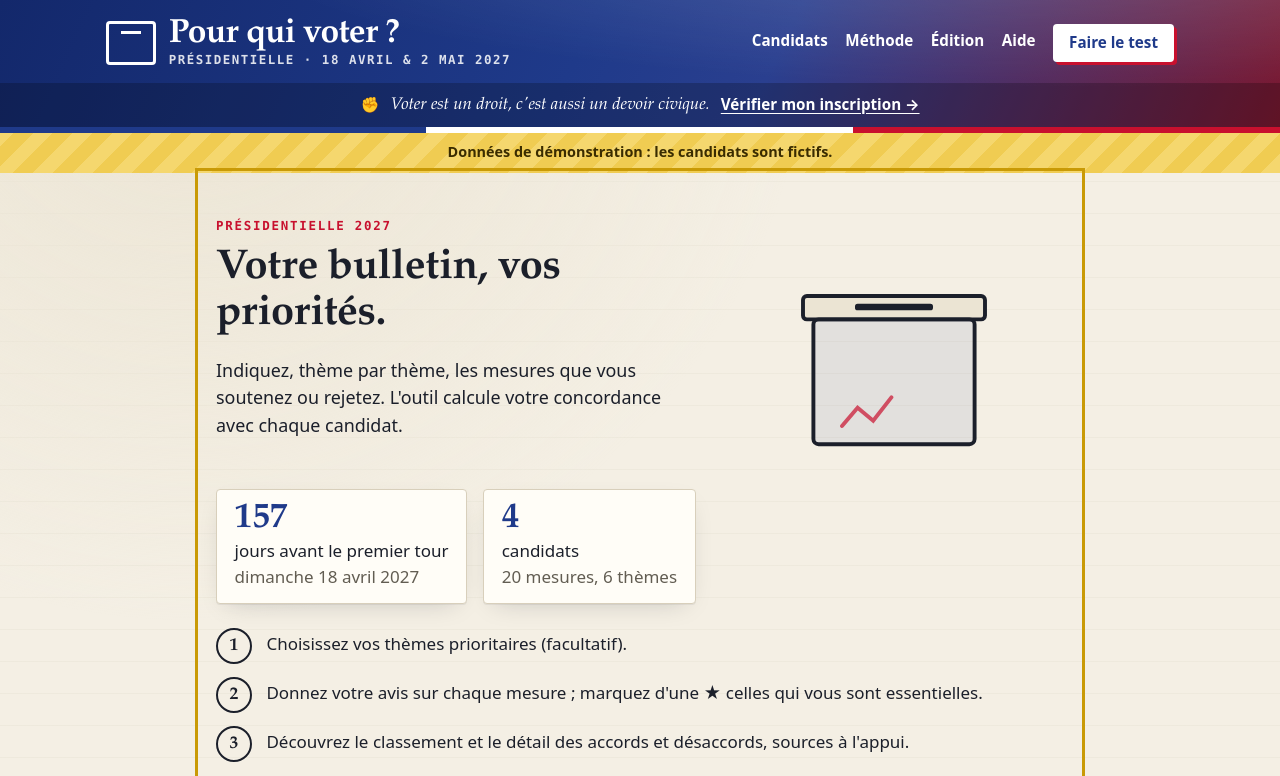
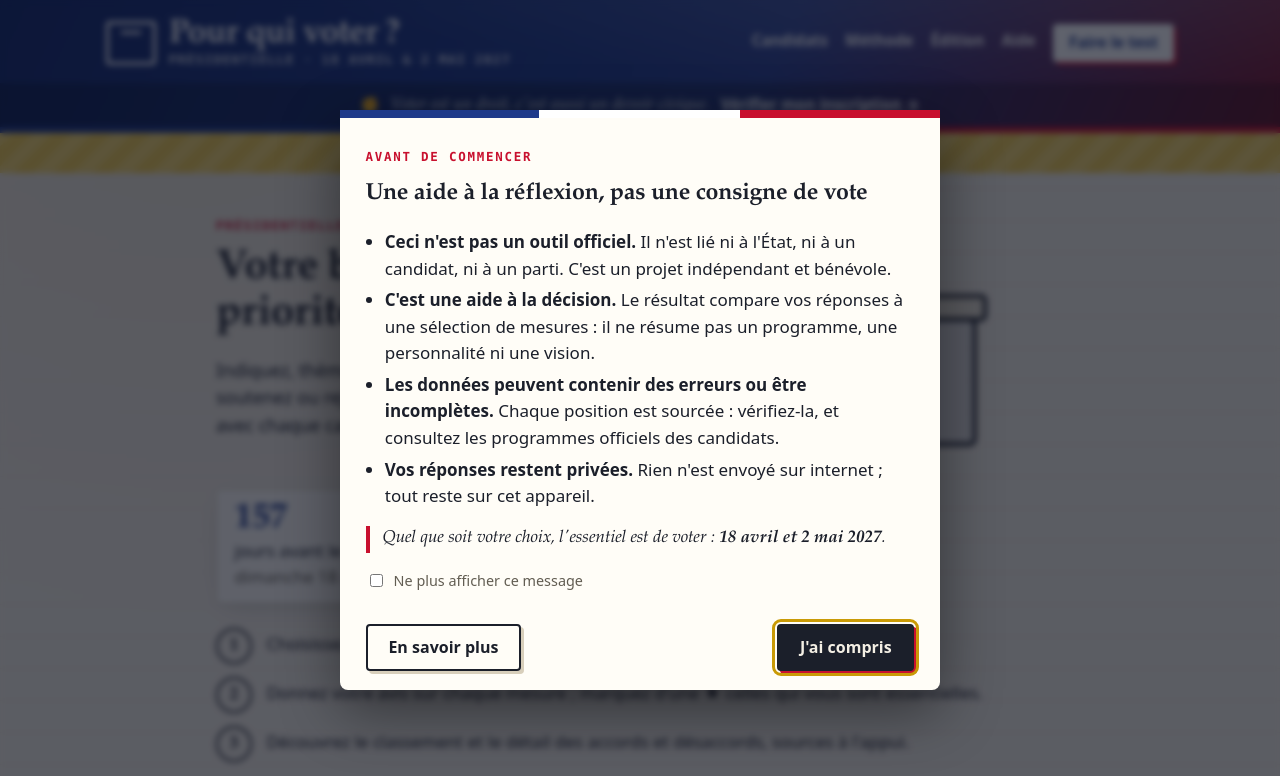
Before and after one commit to PatrickDarbeau/pour-qui-voter, a plain HTML site: page index.html in a window 1280 px wide. Shown: the top 776 px of the page. Drawn offline with Linux system fonts and the light colour scheme.

Commit message:
Fenêtre d'avertissement au démarrage (outil non officiel, aide à la décision)
Co-Authored-By: Claude Opus 5.5 <noreply@anthropic.com>

```diff
--- a/assets/css/style.css
+++ b/assets/css/style.css
@@ -323,3 +323,18 @@ table.methode small { color: var(--doux); }
 .faq[open] > summary { border-bottom: 1px dashed var(--bord); }
 .faq > :not(summary) { margin: .8rem 1.2rem; }
 code { font-family: var(--mono); font-size: .9em; background: var(--papier-2); padding: .05rem .3rem; border-radius: 3px; }
+
+/* ---------- Avertissement au démarrage ---------- */
+.avertissement {
+  max-width: 600px; width: calc(100% - 32px); padding: 0; border: 0; border-radius: 8px;
+  background: var(--carte); color: var(--encre); box-shadow: 0 20px 60px rgba(0,0,0,.45);
+  border-top: 8px solid transparent;
+  border-image: linear-gradient(90deg, #1f3a8a 0 33.3%, #fff 33.3% 66.6%, #c8102e 66.6%) 1;
+}
+.avertissement::backdrop { background: rgba(10, 14, 30, .65); backdrop-filter: blur(3px); }
+.avertissement form { padding: 1.5rem 1.6rem 1.2rem; }
+.avertissement h2 { margin: .2rem 0 1rem; font-size: 1.45rem; }
+.avertissement[open] { animation: entree .25s ease-out; }
+.avert-civique { font-family: var(--serif); font-style: italic; border-left: 4px solid var(--rouge); padding-left: .8rem; }
+.avert-case { display: flex; align-items: center; gap: .5rem; font-size: .9rem; color: var(--doux); margin-top: 1rem; }
+.pied .lien { font: inherit; font-style: italic; }
--- a/assets/js/app.js
+++ b/assets/js/app.js
@@ -488,7 +488,25 @@
     }, 6000);
   }
 
+  // ---------- Avertissement au démarrage ----------
+  const CLE_AVERT = "pqv.avertissement.masque";
+  function avertissement() {
+    const dlg = document.getElementById("avertissement");
+    if (!dlg || typeof dlg.showModal !== "function") return;
+    const caseMasquer = document.getElementById("avert-masquer");
+    const ouvrir = () => { try { caseMasquer.checked = localStorage.getItem(CLE_AVERT) === "1"; } catch (_) {} dlg.showModal(); };
+    dlg.addEventListener("close", () => {
+      try { caseMasquer.checked ? localStorage.setItem(CLE_AVERT, "1") : localStorage.removeItem(CLE_AVERT); } catch (_) {}
+    });
+    document.getElementById("avert-aide").addEventListener("click", () => dlg.close());
+    document.getElementById("ouvrir-avertissement").addEventListener("click", ouvrir);
+    let masque = false;
+    try { masque = localStorage.getItem(CLE_AVERT) === "1"; } catch (_) {}
+    if (!masque) ouvrir();
+  }
+
   window.addEventListener("hashchange", rendre);
+  avertissement();
   messagesCiviques();
   bandeau();
   rendre();
--- a/index.html
+++ b/index.html
@@ -35,7 +35,31 @@
   <footer class="pied">
     Outil informatif et non partisan. Il ne remplace pas la lecture des programmes.
     Vos réponses restent sur cet appareil.
+    · <button class="lien" id="ouvrir-avertissement">Avertissement</button>
   </footer>
+
+  <dialog id="avertissement" class="avertissement" aria-labelledby="avert-titre">
+    <form method="dialog">
+      <span class="surtitre">Avant de commencer</span>
+      <h2 id="avert-titre">Une aide à la réflexion, pas une consigne de vote</h2>
+      <ul class="liste">
+        <li><strong>Ceci n'est pas un outil officiel.</strong> Il n'est lié ni à l'État, ni à un candidat, ni à un parti.
+          C'est un projet indépendant et bénévole.</li>
+        <li><strong>C'est une aide à la décision.</strong> Le résultat compare vos réponses à une sélection de mesures :
+          il ne résume pas un programme, une personnalité ni une vision.</li>
+        <li><strong>Les données peuvent contenir des erreurs ou être incomplètes.</strong> Chaque position est sourcée :
+          vérifiez-la, et consultez les programmes officiels des candidats.</li>
+        <li><strong>Vos réponses restent privées.</strong> Rien n'est envoyé sur internet ; tout reste sur cet appareil.</li>
+      </ul>
+      <p class="avert-civique">Quel que soit votre choix, l'essentiel est de voter :
+        <strong>18 avril et 2 mai 2027</strong>.</p>
+      <label class="avert-case"><input type="checkbox" id="avert-masquer"> Ne plus afficher ce message</label>
+      <div class="actions">
+        <a class="btn secondaire" href="#/aide" id="avert-aide">En savoir plus</a>
+        <button class="btn" value="ok" autofocus>J'ai compris</button>
+      </div>
+    </form>
+  </dialog>
   <noscript><p class="bandeau">JavaScript doit être activé.</p></noscript>
   <script src="data/donnees.js"></script>
   <script src="assets/js/score.js"></script>
```
